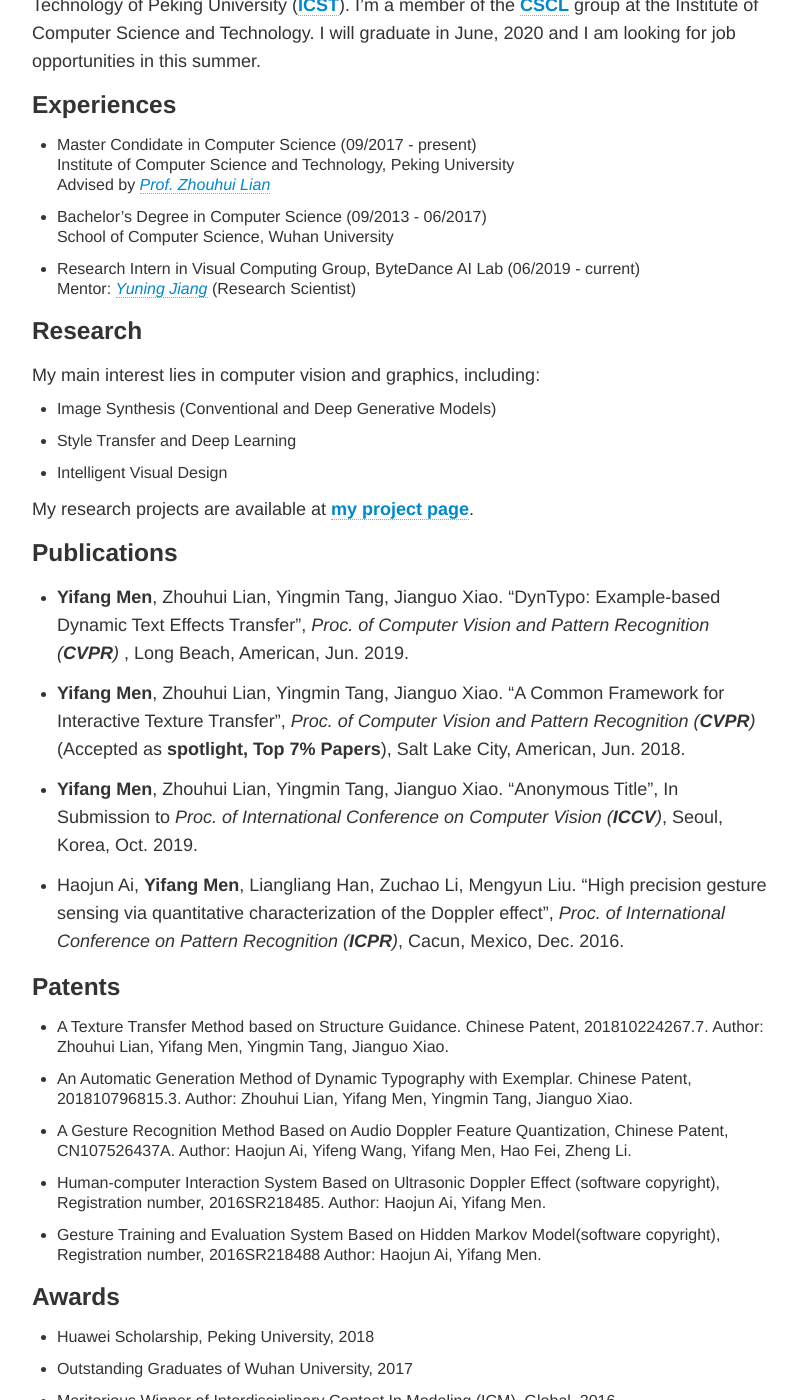
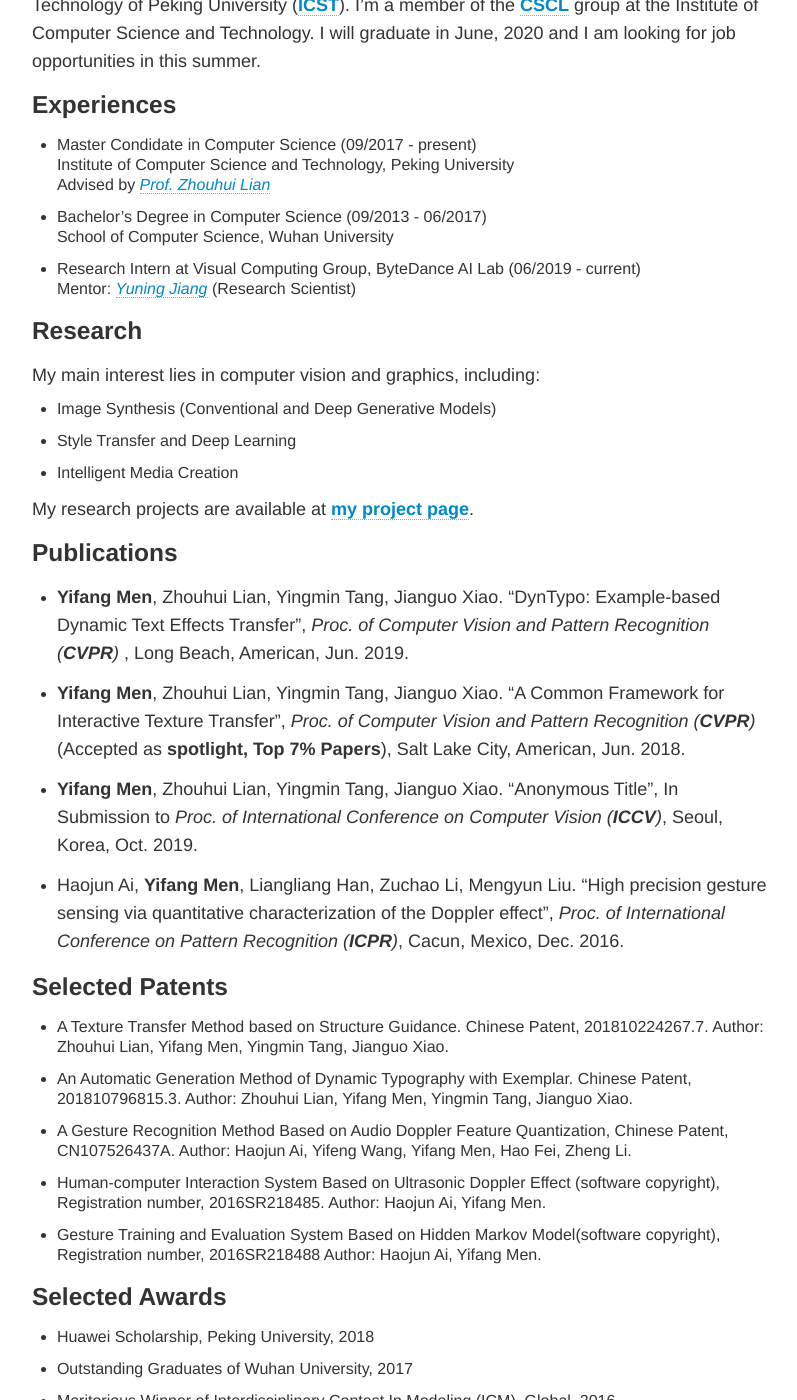
Before and after one commit to menyifang/menyifang.github.io, a Jekyll site: the page built from index.md, in a window 1280 px wide and 1400 px high, scrolled down 340 px. Shown: the whole window, without its empty margins (237-1034 px from the left). Built offline with Jekyll 4.4.1, drawn with Linux system fonts in a browser that asks for light colours; nearby versions of some CDN libraries.

Commit message:
update index

```diff
--- a/index.md
+++ b/index.md
@@ -14,7 +14,7 @@
   Advised by [*Prof. Zhouhui Lian*](http://www.icst.pku.edu.cn/zlian/)
 * Bachelor's Degree in Computer Science (09/2013 - 06/2017)\\
   School of Computer Science, Wuhan University
-* Research Intern in Visual Computing Group, ByteDance AI Lab (06/2019 - current)\\
+* Research Intern at Visual Computing Group, ByteDance AI Lab (06/2019 - current)\\
   Mentor: [*Yuning Jiang*](https://yuningjiang.github.io/) (Research Scientist)
 
 ### Research
@@ -22,7 +22,7 @@
 
 * Image Synthesis (Conventional and Deep Generative Models)
 * Style Transfer and Deep Learning
-* Intelligent Visual Design
+* Intelligent Media Creation
 
 My research projects are available at [**my project page**]({{ site.url }}/projects/).
 
@@ -36,7 +36,7 @@
 
 * Haojun Ai, **Yifang Men**, Liangliang Han, Zuchao Li, Mengyun Liu. "High precision gesture sensing via quantitative characterization of the Doppler effect", *Proc. of International Conference on Pattern Recognition (**ICPR**)*, Cacun, Mexico, Dec. 2016.
 
-### Patents
+### Selected Patents
 
 * A Texture Transfer Method based on Structure Guidance.  Chinese Patent, 201810224267.7.
 Author: Zhouhui Lian, Yifang Men, Yingmin Tang, Jianguo Xiao.
@@ -51,7 +51,7 @@
 
 
 
-### Awards
+### Selected Awards
 * Huawei Scholarship, Peking University, 2018
 * Outstanding Graduates of Wuhan University, 2017
 * Meritorious Winner of Interdisciplinary Contest In Modeling (ICM), Global, 2016
```
Also changed, not shown: other parts of index.md (+0 -1 lines).
